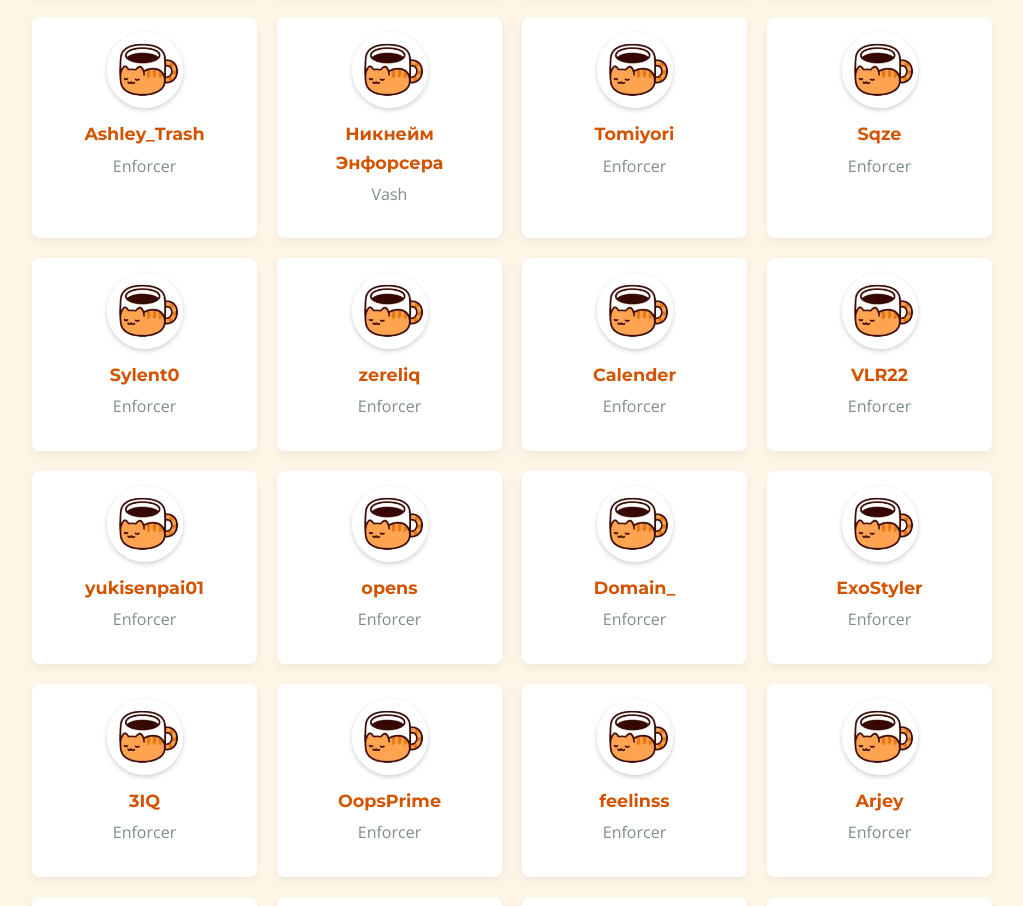
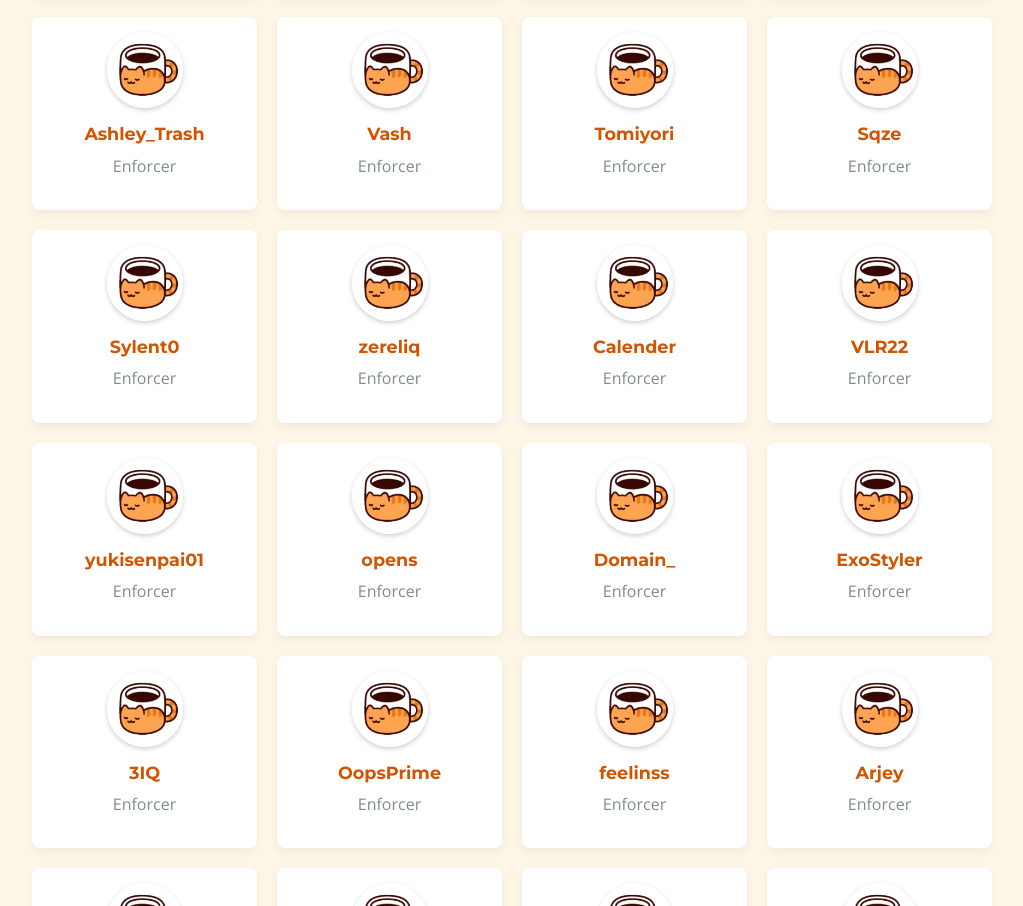
Before and after one commit to EatherBone/tabby-tavern.fun, a plain HTML site: page index.html in a window 1280 px wide. Shown: the part 1894-2800 px from the top of the page, without its empty margins (128-1151 px from the left). Drawn offline with nearby package versions, Linux system fonts and the light colour scheme; no server answers.

Commit message:
Update index.html

```diff
--- a/index.html
+++ b/index.html
@@ -211,8 +211,8 @@
 
 				<div class="staff-member" data-role="enforcer" data-discord-id="334043977299001345">
                     <img src="img/logo.png" alt="Staff Avatar" class="staff-avatar">
-                    <span class="staff-name">Никнейм Энфорсера</span>
-                    <p class="staff-role">Vash</p>
+                    <span class="staff-name">Vash</span>
+                    <p class="staff-role">Enforcer</p>
                 </div>
 
 				<div class="staff-member" data-role="enforcer" data-discord-id="696842284901204068">
@@ -323,12 +323,6 @@
                     <p class="staff-role">Enforcer</p>
                 </div>
 
-				<div class="staff-member" data-role="enforcer" data-discord-id="USER_ID_ENFORCER_1">
-                    <img src="img/logo.png" alt="Staff Avatar" class="staff-avatar">
-                    <span class="staff-name">Никнейм Энфорсера</span>
-                    <p class="staff-role">Enforcer</p>
-                </div>
-
 				<div class="staff-member" data-role="enforcer" data-discord-id="280207625742843914">
                     <img src="img/logo.png" alt="Staff Avatar" class="staff-avatar">
                     <span class="staff-name">ZackAttack3002</span>
@@ -344,4 +338,5 @@
 
     <script src="js/script.js"></script>
 </body>
+
 </html>
```
